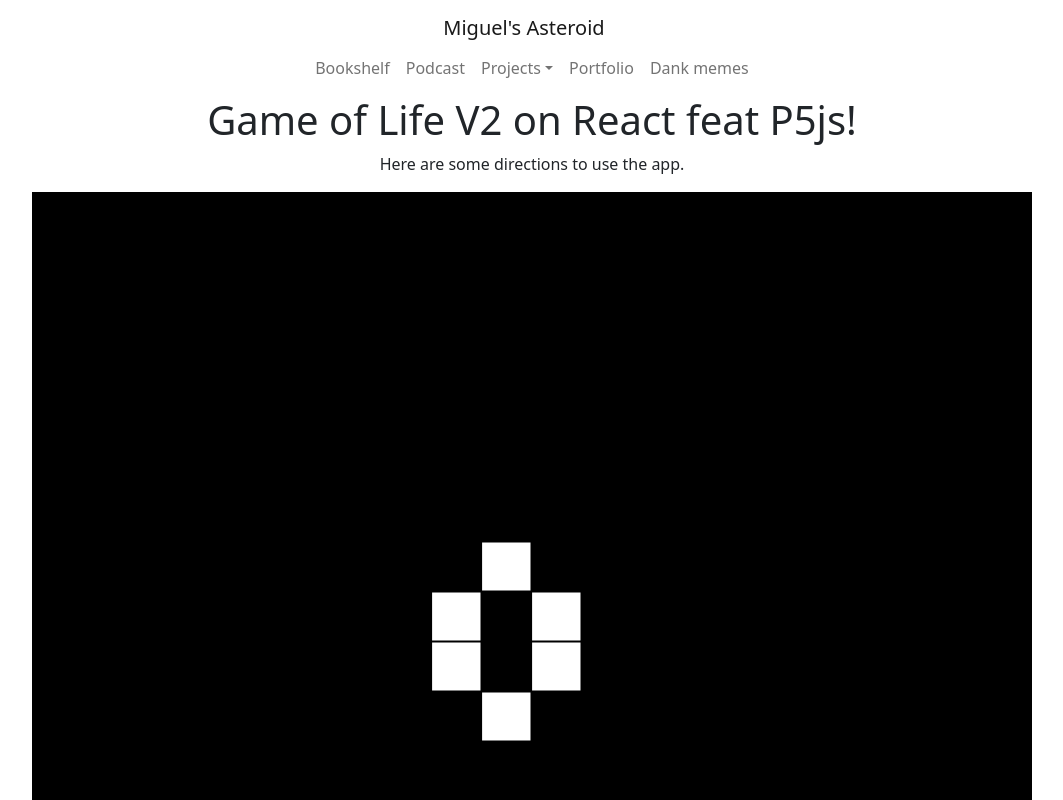
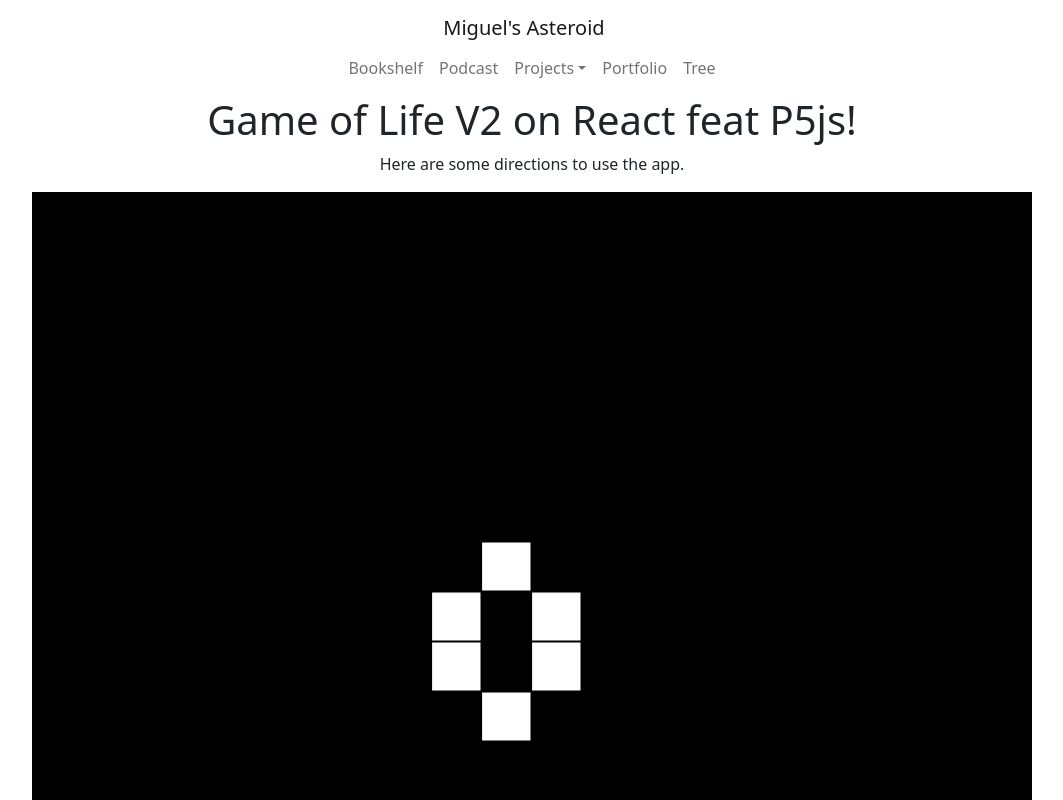
Before and after one commit to miggymofongo/GOL-v2, a React (Create React App) app: page / in a window 1280 px wide. Shown: the top 800 px of the page, without its empty margins (108-1171 px from the left). Built offline with nearby package versions, Linux system fonts and the light colour scheme.

Commit message:
fixed nav links and updated index.html meta description

```diff
--- a/public/index.html
+++ b/public/index.html
@@ -7,7 +7,7 @@
     <meta name="theme-color" content="#000000" />
     <meta
       name="description"
-      content="Web site created using create-react-app"
+      content="created with react and p5js"
     />
     <link rel="apple-touch-icon" href="%PUBLIC_URL%/logo192.png" />
     <!--
--- a/src/Components/Header/Header.js
+++ b/src/Components/Header/Header.js
@@ -16,20 +16,20 @@ function CollapsibleExample() {
             <Nav.Link href="https://podcast.miguelalmodo.com">Podcast</Nav.Link>
             <NavDropdown title="Projects" id="collapsible-nav-dropdown">
               <NavDropdown.Item href="https://miggymofongo.github.io/kh_quote/">Quote Shuffler</NavDropdown.Item>
-              <NavDropdown.Item href="#action/3.2">
+              <NavDropdown.Item href="https://miggymofongo.github.io/game_of_life_v2/">
                 Game of Life v2
               </NavDropdown.Item>
               <NavDropdown.Item href="#action/3.3">Coming Soon</NavDropdown.Item>
               <NavDropdown.Divider />
-              <NavDropdown.Item href="#action/3.4">
+              <NavDropdown.Item href="https://github.com/miggymofongo">
                 Git
               </NavDropdown.Item>
             </NavDropdown>
           </Nav>
           <Nav>
-            <Nav.Link href="#deets">Portfolio</Nav.Link>
-            <Nav.Link eventKey={2} href="#memes">
-              Dank memes
+            <Nav.Link href="https://miguelalmodo.com/portfolio">Portfolio</Nav.Link>
+            <Nav.Link eventKey={2} href="https://nostree.me/npub1ajt9gp0prf4xrp4j07j9rghlcyukahncs0fw5ywr977jccued9nqrcc0cs">
+              Tree
             </Nav.Link>
           </Nav>
         </Navbar.Collapse>
```
